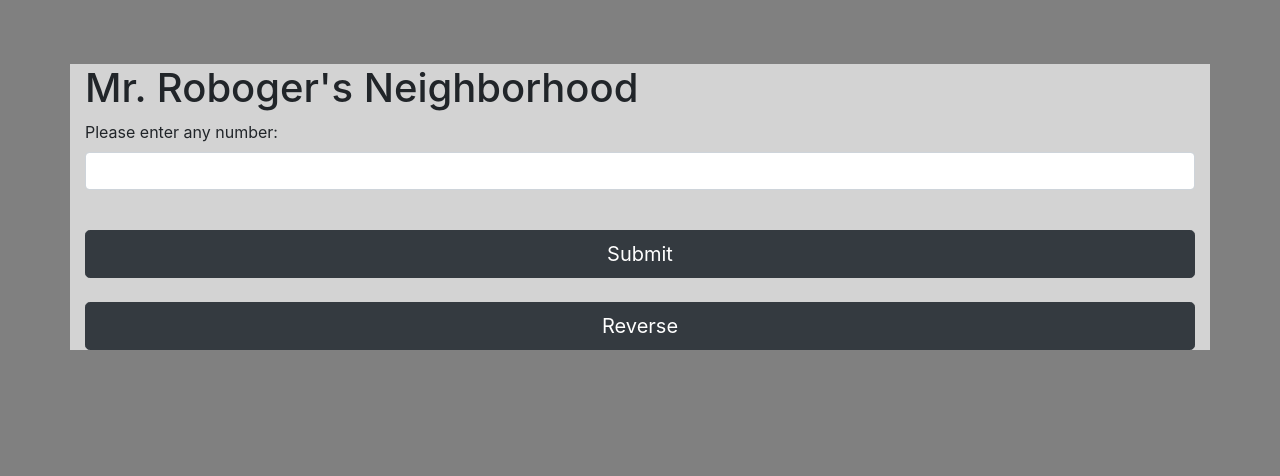
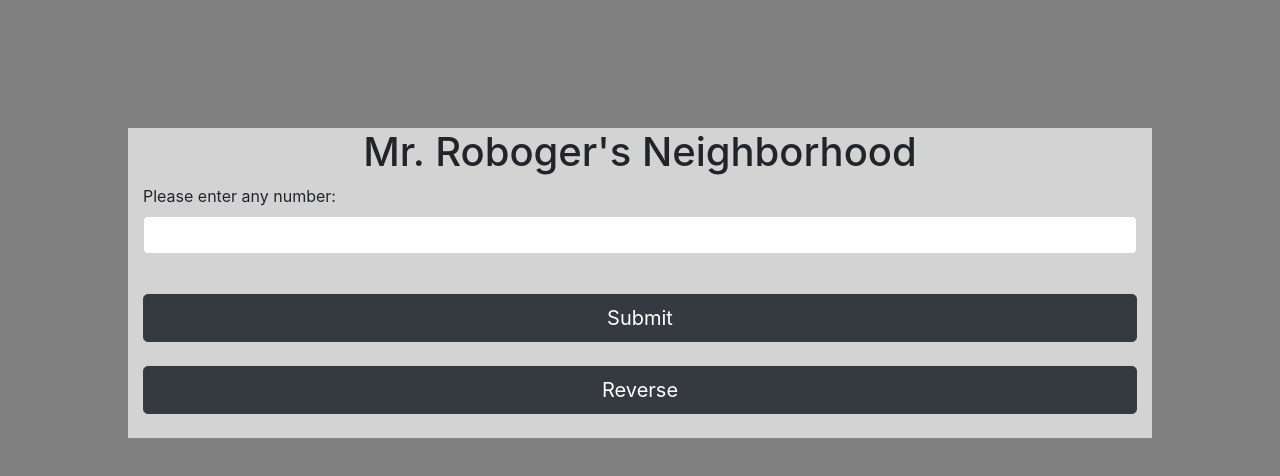
Before and after one commit to OlgaHi/Mr.-Roboger-s-Neighborhood, a plain HTML site: page index.html in a window 1280 px wide. Drawn offline with Linux system fonts and the light colour scheme.

Commit message:
Update Readme file

```diff
--- a/css/styles.css
+++ b/css/styles.css
@@ -7,7 +7,7 @@
 }
 
 body {
-  padding: 5%;
+  padding: 10%;
   background-color: gray;
   background-clip: content-box;
  }
@@ -15,3 +15,7 @@ body {
  .container {
   background-color: lightgrey;
  }
+
+ h1 {
+   text-align: center;
+ }
```
Also changed, not shown: index.html (+1 -0 lines), images/screenshot.png (added), 1 other file.
